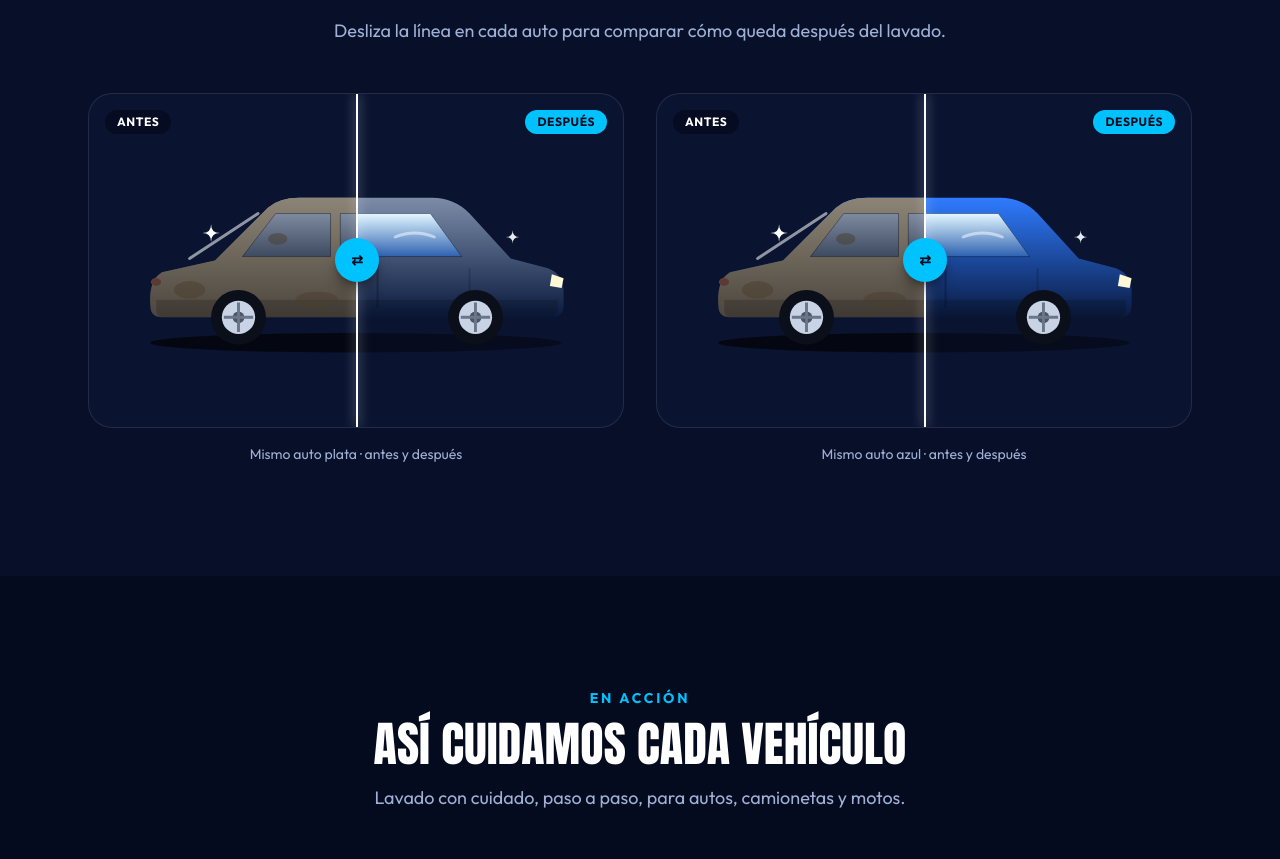
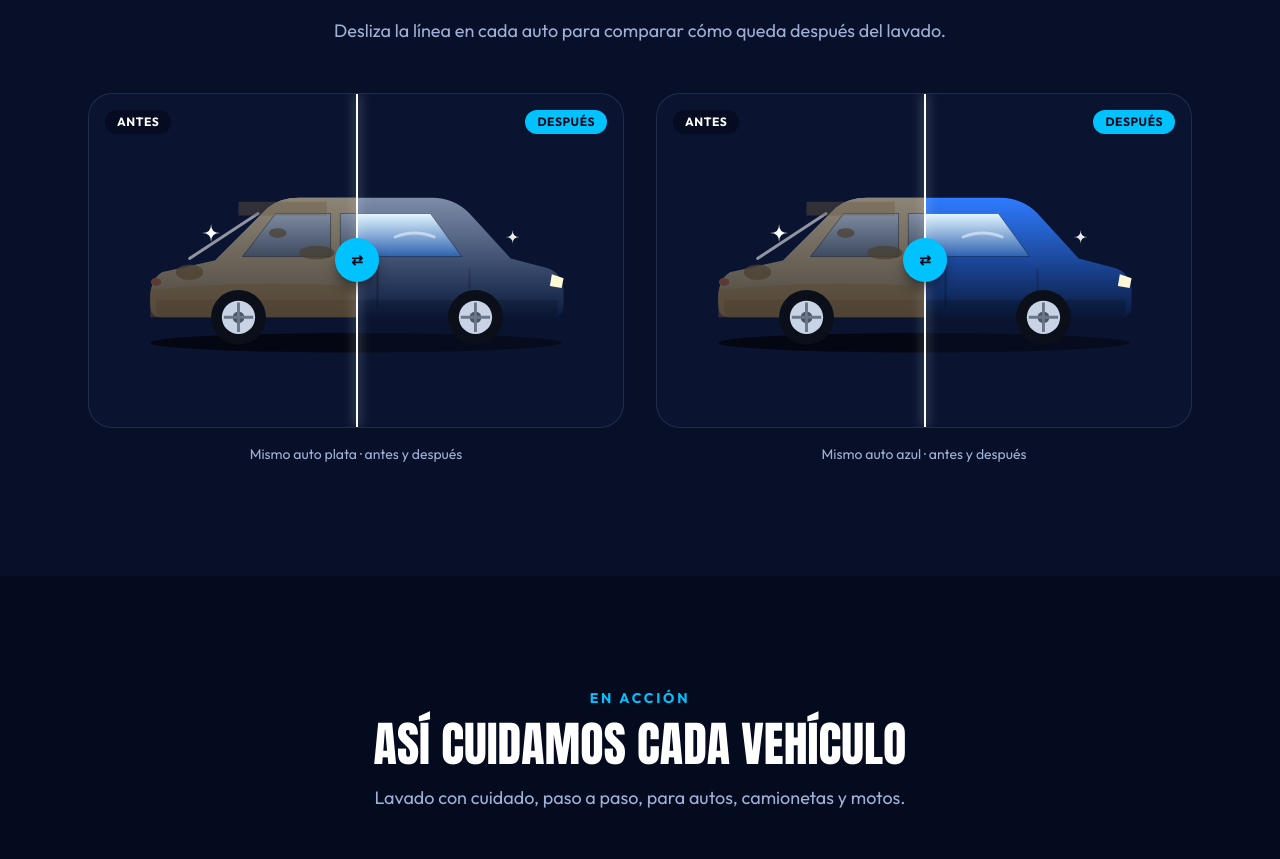
Before and after one commit to Yulim23-hub/autolavadot, a React (Vite) app: page / in a window 1280 px wide. Shown: the part 3903-4762 px from the top of the page. Built offline with nearby package versions, Linux system fonts and the light colour scheme; grey boxes are pictures that could not be loaded.

Commit message:
update from bolt agent

```diff
--- a/src/components/CarIllustration.tsx
+++ b/src/components/CarIllustration.tsx
@@ -72,13 +72,19 @@ export default function CarIllustration({
       )}
 
       {dirty && (
-        <g fill="#4A3F2E" opacity="0.5">
-          <ellipse cx="70" cy="150" rx="16" ry="9" />
-          <ellipse cx="200" cy="160" rx="22" ry="8" />
-          <ellipse cx="300" cy="150" rx="14" ry="10" />
-          <ellipse cx="410" cy="158" rx="20" ry="7" />
-          <ellipse cx="160" cy="98" rx="10" ry="6" />
-          <ellipse cx="260" cy="96" rx="7" ry="5" />
+        <g>
+          <path d="M30 150 Q120 140 240 146 T450 146 L450 178 L30 178 Z" fill="#5C4B36" opacity="0.55" />
+          <path d="M120 60 L210 60 L210 74 L120 74 Z" fill="#6B5A44" opacity="0.4" />
+          <g fill="#4A3F2E" opacity="0.7">
+            <ellipse cx="70" cy="132" rx="14" ry="8" />
+            <ellipse cx="200" cy="112" rx="18" ry="7" />
+            <ellipse cx="300" cy="134" rx="12" ry="9" />
+            <ellipse cx="410" cy="124" rx="16" ry="6" />
+            <ellipse cx="160" cy="92" rx="9" ry="5" />
+            <ellipse cx="262" cy="84" rx="7" ry="5" />
+          </g>
+          <path d="M96 166 L110 190 L118 166 Z" fill="#5C4B36" opacity="0.6" />
+          <path d="M260 170 L274 200 L284 170 Z" fill="#5C4B36" opacity="0.6" />
         </g>
       )}
 
```
